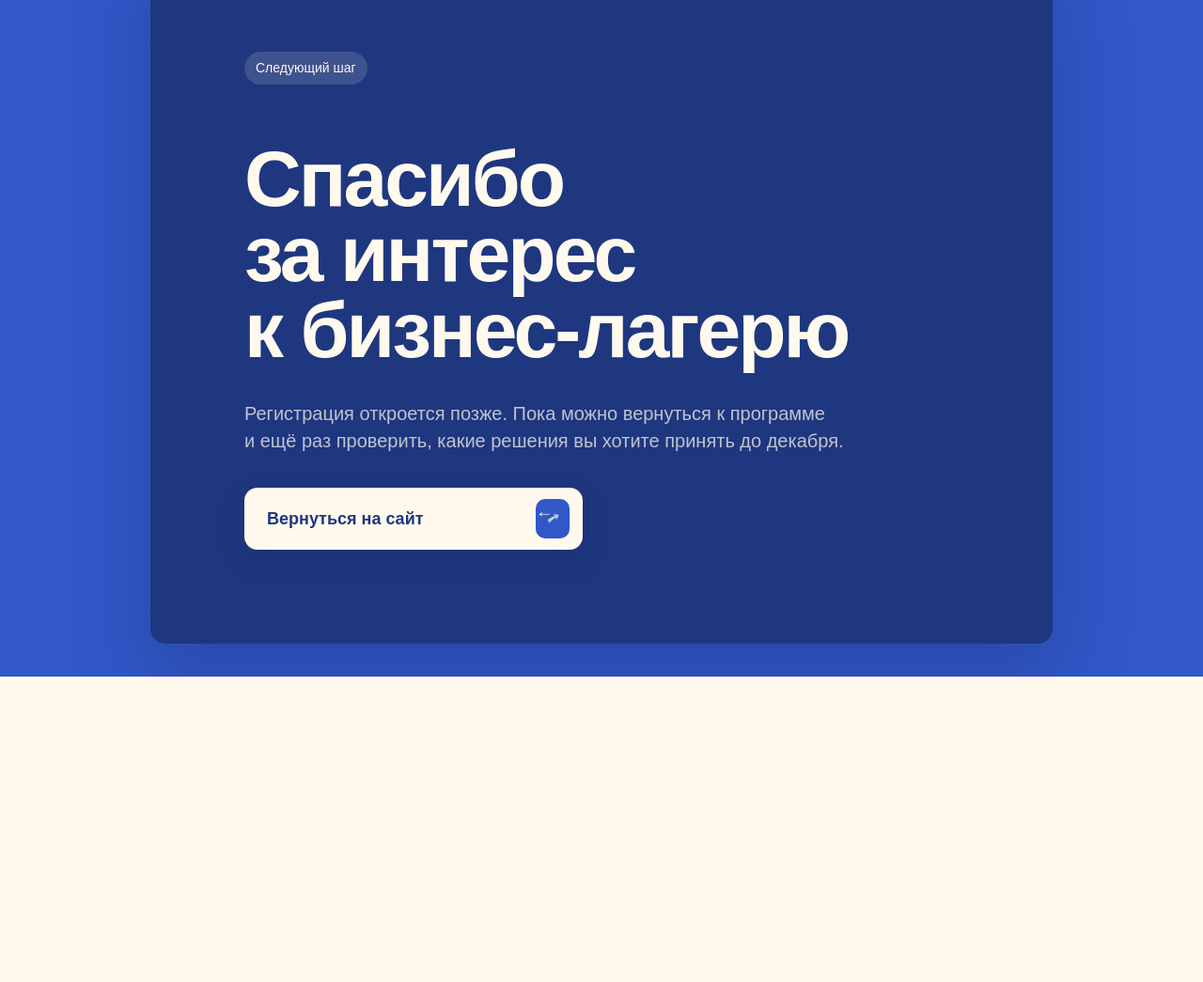
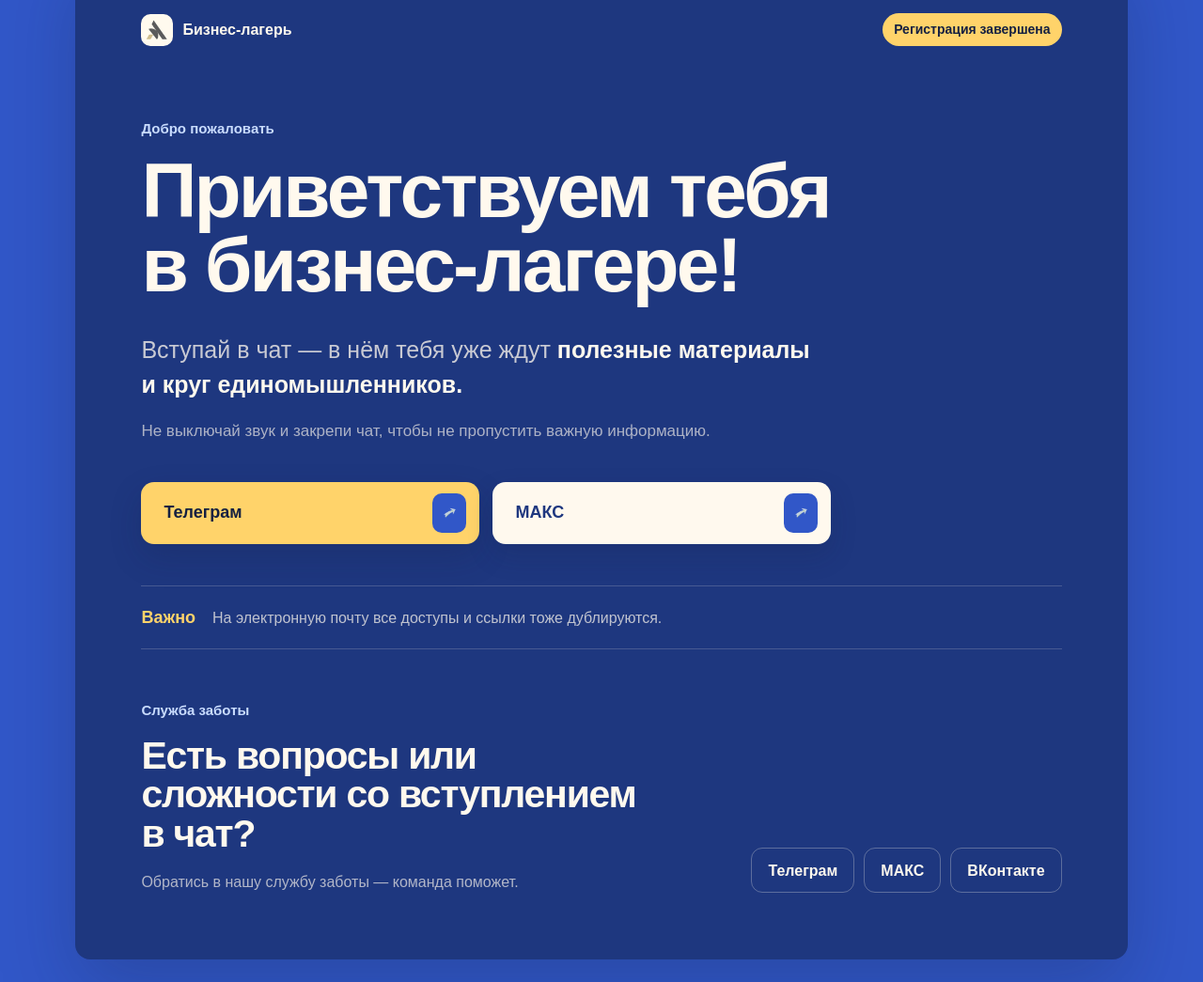
Before and after one commit to sergey9lap-sys/camp, a website built with Vite: page thanks.html in a window 1280 px wide. Shown: the part 80-1125 px from the top of the page at 94% size. Before the commit the page ends 800 px from the top, so only its background shows below. Built offline with nearby package versions, Linux system fonts and the light colour scheme.

Commit message:
redesign registration thank-you page

```diff
--- a/src/styles.css
+++ b/src/styles.css
@@ -314,11 +314,44 @@ button, input { font: inherit; }
 .footer-main > a:not(.brand):hover { color: var(--sky); transform: translateY(-2px); }
 .footer-bottom { display: flex; justify-content: space-between; gap: 24px; padding-top: 24px; border-top: 1px solid rgba(255,249,238,.16); color: rgba(255,249,238,.46); font-size: 13px; }
 
-.thanks-page { min-height: 100svh; display: grid; place-items: center; padding: 24px; color: var(--ivory); background: var(--blue); }
-.thanks-card { width: min(960px, 100%); padding: clamp(34px, 8vw, 100px); background: var(--blue-deep); border-radius: 16px; box-shadow: 0 30px 80px rgba(20,32,65,.25); }
-.thanks-card .tag { margin-bottom: 60px; }
-.thanks-card h1 { max-width: 820px; margin: 0; font-size: clamp(46px, 7vw, 84px); line-height: .96; letter-spacing: -.035em; }
-.thanks-card p { max-width: 650px; margin: 34px 0; color: rgba(255,249,238,.72); font-size: 20px; }
+.thanks-page { min-height: 100svh; padding: 24px; color: var(--ivory); background: var(--blue); }
+.thanks-card { width: min(1120px, 100%); margin: 0 auto; padding: clamp(28px, 5.5vw, 72px); background: var(--blue-deep); border-radius: 16px; box-shadow: 0 30px 80px rgba(20,32,65,.25); }
+.thanks-header { display: flex; justify-content: space-between; align-items: center; gap: 20px; padding-bottom: clamp(44px, 6vw, 78px); }
+.thanks-header .brand { color: var(--ivory); }
+.thanks-header .tag { color: var(--blue-dark); background: var(--sun); font-weight: 750; }
+.thanks-intro { max-width: 900px; }
+.thanks-kicker { margin: 0 0 16px; color: var(--sky); font-size: 15px; font-weight: 750; }
+.thanks-card h1 { max-width: 920px; margin: 0; font-size: clamp(44px, 6.5vw, 82px); line-height: .96; letter-spacing: -.035em; text-wrap: balance; }
+.thanks-lead { max-width: 760px; margin: 32px 0 0; color: rgba(255,249,238,.76); font-size: clamp(19px, 2vw, 25px); }
+.thanks-lead strong { color: var(--ivory); }
+.thanks-instruction { max-width: 710px; margin: 18px 0 0; color: rgba(255,249,238,.64); font-size: 17px; }
+.thanks-primary-actions { display: grid; grid-template-columns: repeat(2, minmax(0, 360px)); gap: 14px; margin-top: 42px; }
+.thanks-primary-actions .button { width: 100%; min-width: 0; }
+.thanks-email-note { display: flex; gap: 18px; align-items: baseline; margin-top: 44px; padding: 20px 0; border-top: 1px solid rgba(255,249,238,.18); border-bottom: 1px solid rgba(255,249,238,.18); }
+.thanks-email-note strong { color: var(--sun); font-size: 18px; }
+.thanks-email-note span { color: rgba(255,249,238,.72); }
+.thanks-support { display: grid; grid-template-columns: 1.15fr .85fr; gap: 48px; align-items: end; margin-top: 54px; }
+.thanks-support h2 { max-width: 650px; margin: 0; font-size: clamp(28px, 3.2vw, 44px); line-height: 1.02; letter-spacing: -.03em; }
+.thanks-support p:not(.thanks-kicker) { margin: 18px 0 0; color: rgba(255,249,238,.66); }
+.thanks-support-actions { display: flex; flex-wrap: wrap; justify-content: flex-end; gap: 10px; }
+.thanks-support-actions a { min-height: 48px; display: inline-flex; align-items: center; justify-content: center; padding: 10px 17px; color: var(--ivory); border: 1px solid rgba(255,249,238,.28); border-radius: 12px; font-weight: 700; transition: color 180ms var(--ease-ui), background-color 180ms var(--ease-ui), transform 180ms var(--ease-out); }
+.thanks-support-actions a:hover, .thanks-support-actions a:focus-visible { color: var(--blue-dark); background: var(--sky); transform: translateY(-2px); }
+
+@media (max-width: 680px) {
+  .thanks-page { padding: 10px; }
+  .thanks-card { padding: 20px 16px 28px; border-radius: 14px; }
+  .thanks-header { align-items: flex-start; padding-bottom: 48px; }
+  .thanks-header .brand { font-size: 13px; }
+  .thanks-header .tag { max-width: 130px; font-size: 11px; text-align: center; }
+  .thanks-card h1 { font-size: clamp(40px, 12vw, 54px); }
+  .thanks-lead { margin-top: 26px; font-size: 18px; }
+  .thanks-instruction { font-size: 15px; }
+  .thanks-primary-actions { grid-template-columns: 1fr; margin-top: 32px; }
+  .thanks-email-note { display: grid; gap: 7px; margin-top: 34px; }
+  .thanks-support { grid-template-columns: 1fr; gap: 26px; margin-top: 44px; }
+  .thanks-support-actions { justify-content: stretch; }
+  .thanks-support-actions a { flex: 1 1 120px; }
+}
 
 @media (max-width: 980px) {
   :root { --shell: min(100% - 32px, 760px); }
--- a/thanks.html
+++ b/thanks.html
@@ -10,10 +10,37 @@
   </head>
   <body class="thanks-page">
     <main class="thanks-card">
-      <span class="tag">Следующий шаг</span>
-      <h1>Спасибо за&nbsp;интерес к&nbsp;бизнес-лагерю</h1>
-      <p>Регистрация откроется позже. Пока можно вернуться к&nbsp;программе и&nbsp;ещё раз проверить, какие решения вы&nbsp;хотите принять до&nbsp;декабря.</p>
-      <a class="button button--ivory" href="/"><span>Вернуться на&nbsp;сайт</span><i aria-hidden="true">←</i></a>
+      <header class="thanks-header">
+        <a class="brand" href="/" aria-label="Вернуться на главную страницу"><span class="brand-mark"><img src="/academy-mark.avif" alt="" /></span><span>Бизнес-лагерь</span></a>
+        <span class="tag">Регистрация завершена</span>
+      </header>
+
+      <section class="thanks-intro">
+        <p class="thanks-kicker">Добро пожаловать</p>
+        <h1>Приветствуем тебя в&nbsp;бизнес-лагере!</h1>
+        <p class="thanks-lead">Вступай в&nbsp;чат — в&nbsp;нём тебя уже ждут <strong>полезные материалы и&nbsp;круг единомышленников.</strong></p>
+        <p class="thanks-instruction">Не выключай звук и&nbsp;закрепи чат, чтобы не&nbsp;пропустить важную информацию.</p>
+      </section>
+
+      <div class="thanks-primary-actions" aria-label="Выбрать чат бизнес-лагеря">
+        <a class="button button--accent" href="https://t.me/+dWQNkd6HMwplMzMy" target="_blank" rel="noreferrer"><span>Телеграм</span><i aria-hidden="true"></i></a>
+        <a class="button button--ivory" href="https://max.ru/join/djDyfF9jdtDaccPTD4In2C4g2_vawUb2hKvCRoEAJA4" target="_blank" rel="noreferrer"><span>МАКС</span><i aria-hidden="true"></i></a>
+      </div>
+
+      <aside class="thanks-email-note"><strong>Важно</strong><span>На электронную почту все доступы и&nbsp;ссылки тоже дублируются.</span></aside>
+
+      <section class="thanks-support" aria-labelledby="thanks-support-title">
+        <div>
+          <p class="thanks-kicker">Служба заботы</p>
+          <h2 id="thanks-support-title">Есть вопросы или сложности со&nbsp;вступлением в&nbsp;чат?</h2>
+          <p>Обратись в&nbsp;нашу службу заботы — команда поможет.</p>
+        </div>
+        <div class="thanks-support-actions">
+          <a href="https://agkedu.getcourse.ru/tg_subscribe" target="_blank" rel="noreferrer">Телеграм</a>
+          <a href="https://agkedu.getcourse.ru/max_subscribe" target="_blank" rel="noreferrer">МАКС</a>
+          <a href="https://agkedu.getcourse.ru/vk_subscribe" target="_blank" rel="noreferrer">ВКонтакте</a>
+        </div>
+      </section>
     </main>
   </body>
 </html>
```
